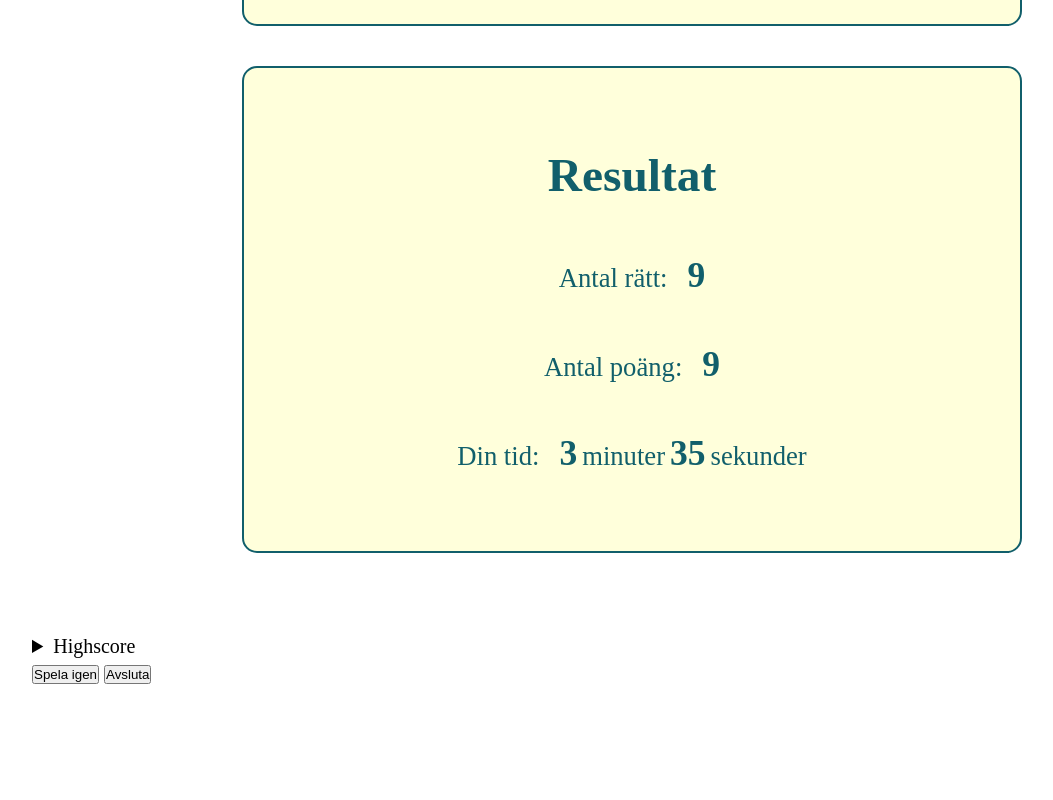
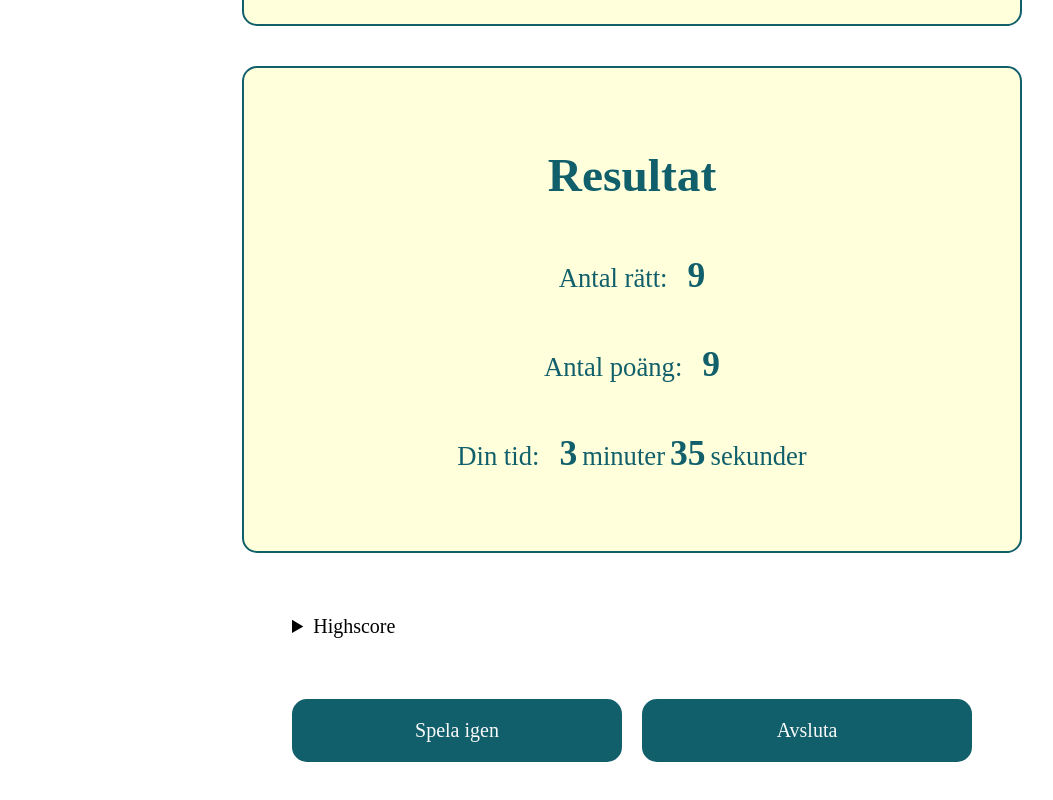
Before and after one commit to thnielseen/jazzy-musicquiz, a website built with Vite: page index.html in a window 1280 px wide. Shown: the part 1621-2421 px from the top of the page, without its empty margins (8-1061 px from the left). Before the commit the page ends 2346 px from the top, so only its background shows below. Built offline with nearby package versions, Linux system fonts and the light colour scheme.

Commit message:
style: added styling in result section

```diff
--- a/src/scss/pages/_result.scss
+++ b/src/scss/pages/_result.scss
@@ -59,8 +59,45 @@
     font-weight: 700;
   }
 
+  &__data-text {
+    font-size: var(--fs-400);
+    font-weight: 400;
+  }
+
   & details {
-    margin-top: 4em;
+    margin: 0 auto;
+    max-width: calc(var(--fs-300) * 4 + 60ch);
+    margin-top: 3em;
+
+  }
+
+  &__buttons {
+    max-width: calc(var(--fs-300) * 4 + 60ch);
+    margin: 0 auto;
+    margin-top: 3em;
+    display: flex;
+    flex-wrap: nowrap;
+    gap: var(--fs-300);
+  }
+
+  &__button {
+    width: 100%;
+    max-width: 50%;
+    display: flex;
+    justify-content: center;
+    font-family: inherit;
+    background-color: var(--button-background);
+    color: var(--button-text);
+    font-size: var(--fs-300);
+    border: 0;
+    border-radius: calc(var(--fs-300) * .75);
+    padding: calc(var(--fs-300) * 1) calc(var(--fs-300) * 3);
+    cursor: pointer;
+    transition: background-color 0.3s ease;
+    text-align: center;
+    &:hover{
+    background-color: var(--button-background-hover);
+    }
   }
 
 }
```
